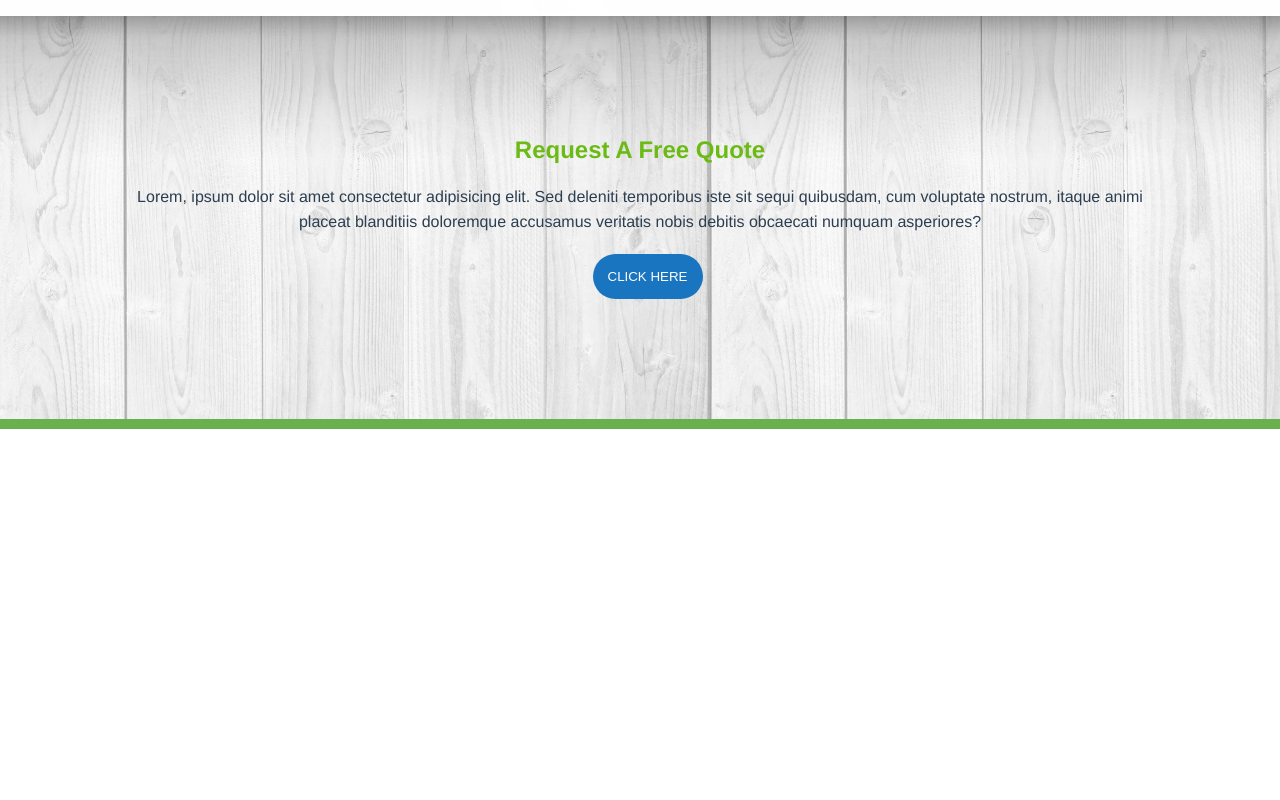
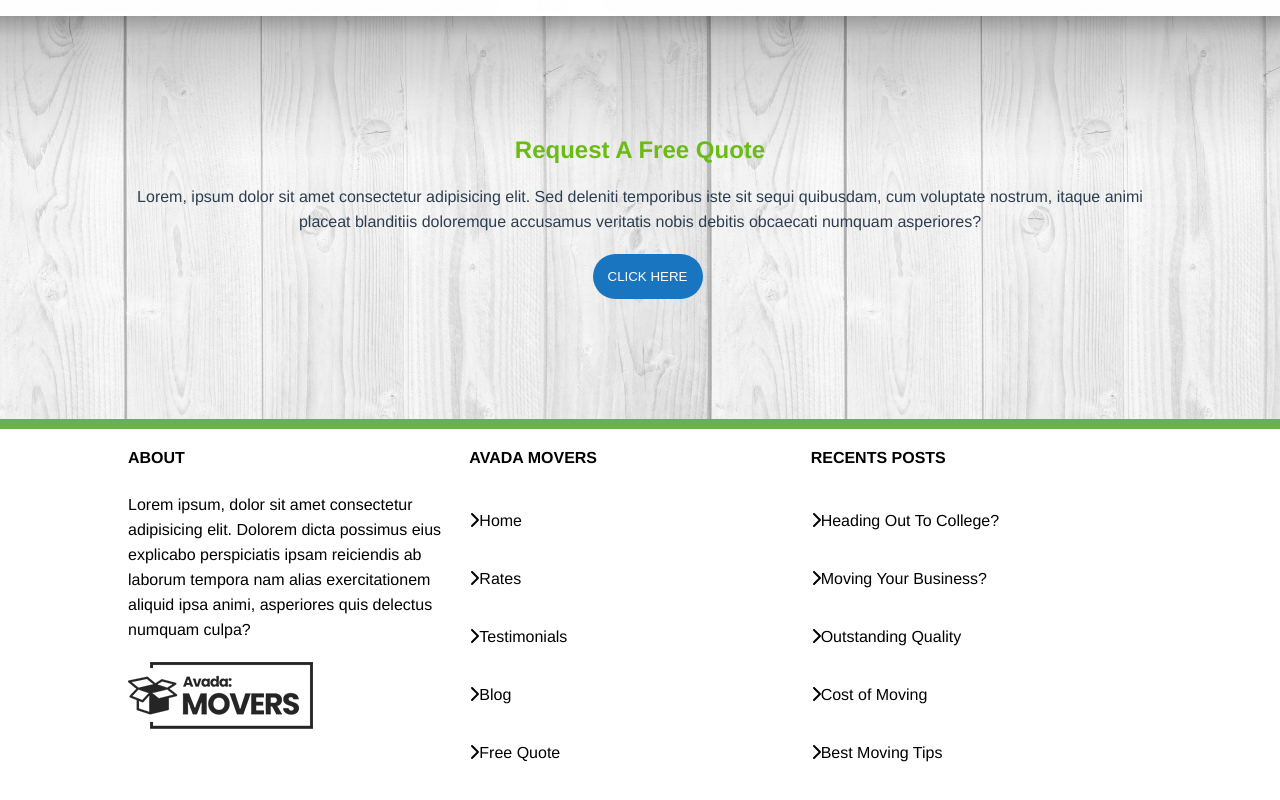
Before and after one commit to MarcoPerta/proj-html-vuejs, a Vue app: page / in a window 1280 px wide. Shown: the part 2576-3376 px from the top of the page. Before the commit the page ends 3005 px from the top, so only its background shows below. Built offline with nearby package versions, Linux system fonts and the light colour scheme.

Commit message:
primo componente footer

```diff
--- a/src/App.vue
+++ b/src/App.vue
@@ -5,7 +5,7 @@
 
     <MainComp :ServicesCards="ServicesCards" :TestimonialCards="TestimonialCards"/>
 
-    <FooterComp/>
+    <FooterComp :NavbarList="Navbar"/>
 
   </div>
 </template>
--- a/src/components/FooterComp.vue
+++ b/src/components/FooterComp.vue
@@ -1,13 +1,21 @@
 <template>
     <div>
-
+        <LinksComp :NavbarList="NavbarList"/>
     </div>
 </template>
 
 <script>
-    export default {
+import LinksComp from './LinksComp.vue'
 
+export default {
+    name: 'FooterComp',
+    components: {
+        LinksComp
+    },
+    props: {
+        NavbarList: Array
     }
+}
 </script>
 
 <style lang="scss" scoped>
--- /dev/null
+++ b/src/components/LinksComp.vue
@@ -0,0 +1,79 @@
+<template>
+    <div>
+        <div class="container">
+            <div>
+                <h4>ABOUT</h4>
+                <p>Lorem ipsum, dolor sit amet consectetur adipisicing elit. Dolorem dicta possimus eius explicabo perspiciatis ipsam reiciendis ab laborum tempora nam alias exercitationem aliquid ipsa animi, asperiores quis delectus numquam culpa?</p>
+                <img src="../assets/images/avada-movers-logo.png" alt="">
+            </div>
+            <div>
+                <h4>AVADA MOVERS</h4>
+                <ul>
+                    <li><a href=""><font-awesome-icon icon="fa-solid fa-chevron-right" />{{NavbarList[0].name}}</a></li>
+                    <li><a href=""><font-awesome-icon icon="fa-solid fa-chevron-right" />{{NavbarList[1].name}}</a></li>
+                    <li><a href=""><font-awesome-icon icon="fa-solid fa-chevron-right" />{{NavbarList[2].name}}</a></li>
+                    <li><a href=""><font-awesome-icon icon="fa-solid fa-chevron-right" />{{NavbarList[4].name}}</a></li>
+                    <li><a href=""><font-awesome-icon icon="fa-solid fa-chevron-right" />Free Quote</a></li>
+                </ul>
+            </div>
+            <div>
+                <h4>RECENTS POSTS</h4>
+                <ul>
+                    <li><a href=""><font-awesome-icon icon="fa-solid fa-chevron-right" />Heading Out To College?</a></li>
+                    <li><a href=""><font-awesome-icon icon="fa-solid fa-chevron-right" />Moving Your Business?</a></li>
+                    <li><a href=""><font-awesome-icon icon="fa-solid fa-chevron-right" />Outstanding Quality</a></li>
+                    <li><a href=""><font-awesome-icon icon="fa-solid fa-chevron-right" />Cost of Moving</a></li>
+                    <li><a href=""><font-awesome-icon icon="fa-solid fa-chevron-right" />Best Moving Tips</a></li>
+                </ul>
+            </div>
+        </div>
+    </div>
+</template>
+
+<script>
+export default {
+    name: 'LinksComp',
+    props: {
+        NavbarList: Array
+    }
+}
+</script>
+
+<style lang="scss" scoped>
+.container{
+    width: 80%;
+    margin: auto;
+    display: flex;
+    text-align: left;
+    padding: 20px 0px;
+
+    div{
+        width: calc(100% / 3);
+        color: black;
+
+        p{
+            line-height: 25px;
+        }
+
+        h4{
+            padding-bottom: 25px;
+        }
+
+        ul{
+            list-style: none;
+            li{
+                padding: 20px 0px;
+            }
+        }
+
+        a{
+            text-decoration: none;
+            color: black;
+        }
+
+        img{
+            padding: 20px 0px;
+        }
+    }
+}
+</style>
--- a/src/main.js
+++ b/src/main.js
@@ -16,11 +16,11 @@ import { library } from '@fortawesome/fontawesome-svg-core'
   import { faInstagram} from '@fortawesome/free-brands-svg-icons'
   import { faYoutube} from '@fortawesome/free-brands-svg-icons'
   import { faPaperPlane} from '@fortawesome/free-regular-svg-icons'
-
+  import { faChevronRight } from '@fortawesome/free-solid-svg-icons'
 
 
   // / add icons to the library /
-  library.add(faPhone,faFacebook,faTwitter,faInstagram,faYoutube,faPaperPlane)
+  library.add(faPhone,faFacebook,faTwitter,faInstagram,faYoutube,faPaperPlane,faChevronRight)
 
   // / add font awesome icon component */
   Vue.component('font-awesome-icon', FontAwesomeIcon)
```
